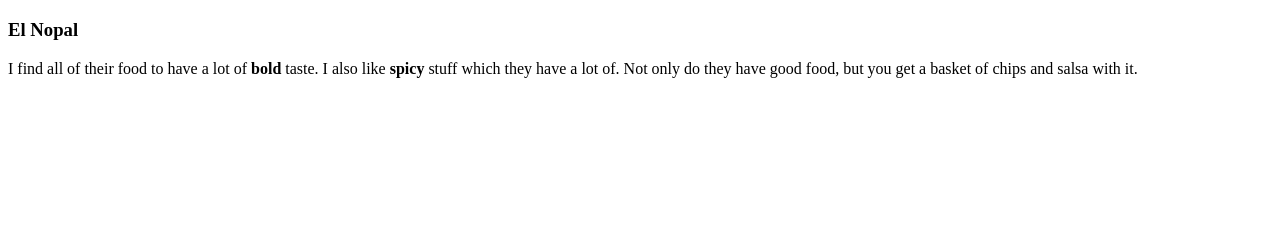
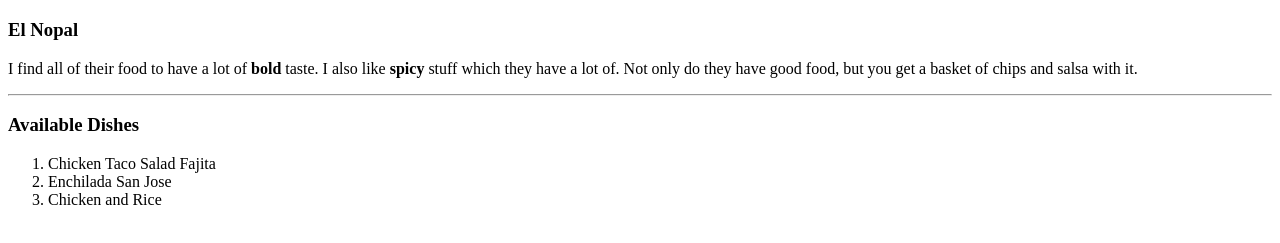
Before and after one commit to 44-563-Web-Apps-S24/44563-webapps-s24-assignment3-Pchristy03, a plain HTML site: page index.html in a window 1280 px wide. Shown: the part 61-304 px from the top of the page. Drawn offline with Linux system fonts and the light colour scheme.

Commit message:
add ordered list of dishes

```diff
--- a/index.html
+++ b/index.html
@@ -17,6 +17,15 @@
         I also like <b>spicy</b> stuff which they have a lot of.
         Not only do they have good food, but you get a basket of chips and salsa with it.
     </p>
+    <hr/>
+    <h3>Available Dishes</h3>
+    <ol>
+        <li>Chicken Taco Salad Fajita</li>
+        <li>Enchilada San Jose</li>
+        <li>Chicken and Rice</li>
+    </ol>
+
+
 </body>
 
 </html>
```
